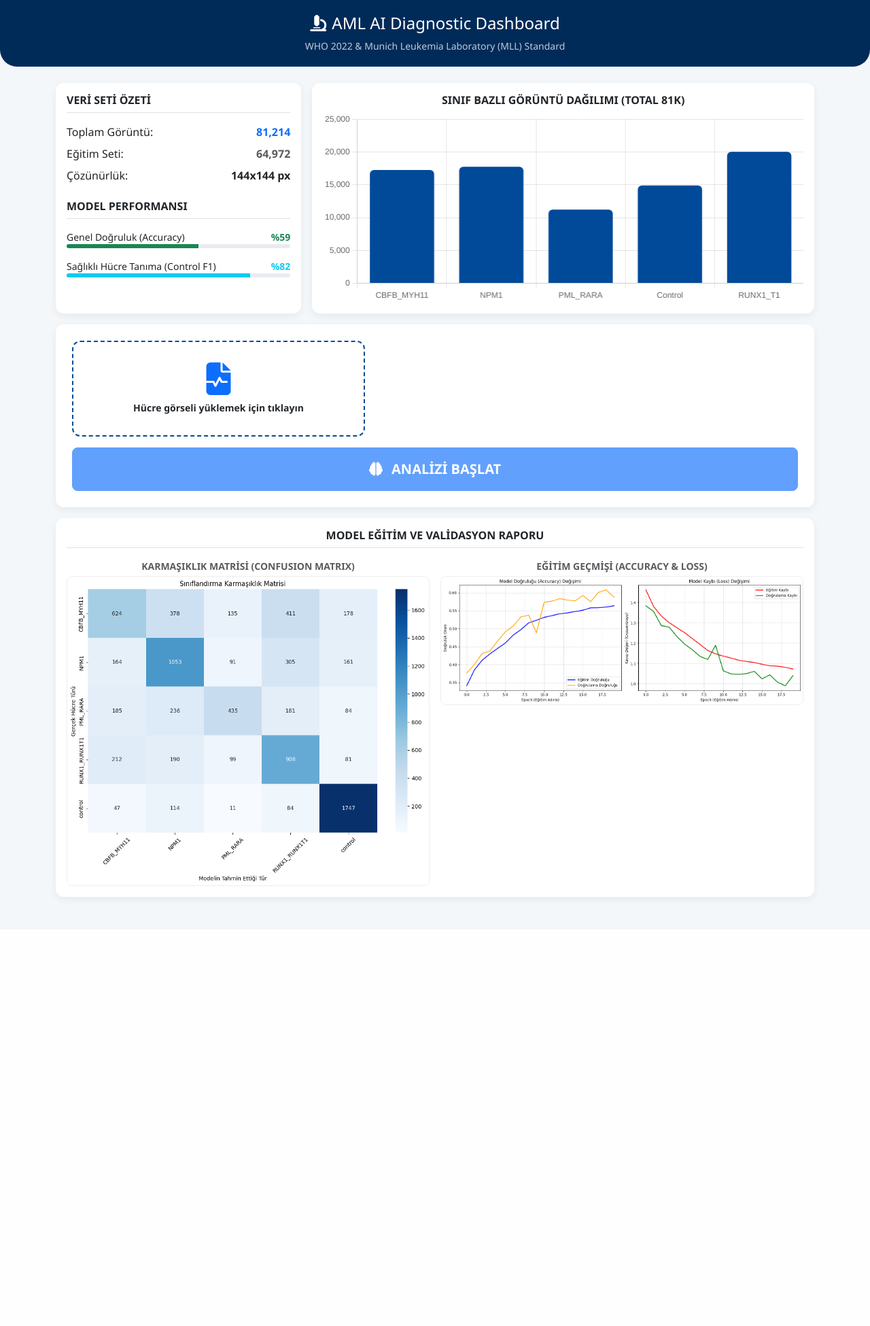
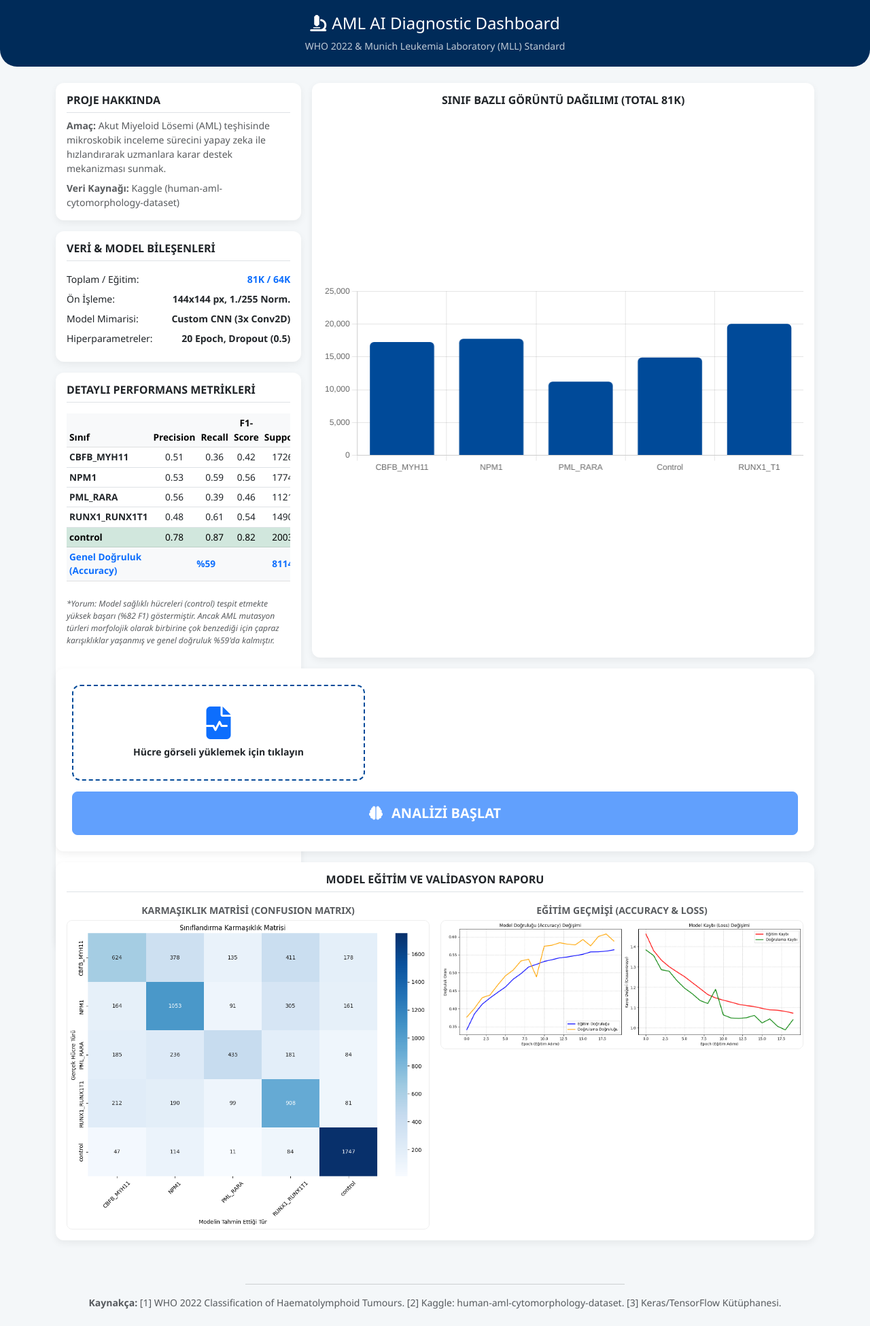
Before and after one commit to BigUnicorn/AML-AI-Diagnostic-Dashboard, a Flask app: page / in a window 1280 px wide. Shown: the whole page at 68% size. Before the commit the page ends 1328 px from the top, so only its background shows below. Run offline with Flask 3, Linux system fonts and the light colour scheme.

Commit message:
Update index.html

```diff
--- a/templates/index.html
+++ b/templates/index.html
@@ -17,6 +17,9 @@
         #previewImg { max-height: 200px; border-radius: 8px; display: none; margin: 15px auto; border: 1px solid #ddd; }
         .result-panel { display: none; background: #eef9f1; border-left: 5px solid #28a745; padding: 15px; border-radius: 8px; }
         .eval-img { width: 100%; border-radius: 8px; border: 1px solid #eee; }
+
+        /* Tablo yazı boyutunu mobilde daha okunaklı yapmak için */
+        .metrics-table { font-size: 0.85rem; }
     </style>
 </head>
 <body>
@@ -32,26 +35,61 @@
     <div class="row g-3">
 
         <div class="col-lg-4">
+            <div class="card p-3 mb-3">
+                <h6 class="fw-bold border-bottom pb-2 mb-2">PROJE HAKKINDA</h6>
+                <p class="small text-muted mb-2">
+                    <strong>Amaç:</strong> Akut Miyeloid Lösemi (AML) teşhisinde mikroskobik inceleme sürecini yapay zeka ile hızlandırarak uzmanlara karar destek mekanizması sunmak.
+                </p>
+                <p class="small text-muted mb-0">
+                    <strong>Veri Kaynağı:</strong> Kaggle (human-aml-cytomorphology-dataset)
+                </p>
+            </div>
+
+            <div class="card p-3 mb-3">
+                <h6 class="fw-bold border-bottom pb-2 mb-3">VERİ & MODEL BİLEŞENLERİ</h6>
+                <div class="d-flex justify-content-between mb-2 small"><span>Toplam / Eğitim:</span><span class="fw-bold text-primary">81K / 64K</span></div>
+                <div class="d-flex justify-content-between mb-2 small"><span>Ön İşleme:</span><span class="fw-bold">144x144 px, 1./255 Norm.</span></div>
+                <div class="d-flex justify-content-between mb-2 small"><span>Model Mimarisi:</span><span class="fw-bold">Custom CNN (3x Conv2D)</span></div>
+                <div class="d-flex justify-content-between mb-2 small"><span>Hiperparametreler:</span><span class="fw-bold">20 Epoch, Dropout (0.5)</span></div>
+            </div>
+
             <div class="card p-3 h-100">
-                <h6 class="fw-bold border-bottom pb-2 mb-3">VERİ SETİ ÖZETİ</h6>
-                <div class="d-flex justify-content-between mb-2"><span>Toplam Görüntü:</span><span class="fw-bold text-primary">81,214</span></div>
-                <div class="d-flex justify-content-between mb-2"><span>Eğitim Seti:</span><span class="fw-bold text-muted">64,972</span></div>
-                <div class="d-flex justify-content-between mb-4"><span>Çözünürlük:</span><span class="fw-bold">144x144 px</span></div>
-
-                <h6 class="fw-bold border-bottom pb-2 mb-3">MODEL PERFORMANSI</h6>
-                <div class="mb-3">
-                    <div class="d-flex justify-content-between small"><span>Genel Doğruluk (Accuracy)</span><span class="fw-bold text-success">%{{ (metrics.accuracy * 100)|int }}</span></div>
-                    <div class="progress" style="height: 6px;"><div class="progress-bar bg-success" style="width: 59%"></div></div>
+                <h6 class="fw-bold border-bottom pb-2 mb-3">DETAYLI PERFORMANS METRİKLERİ</h6>
+                <div class="table-responsive">
+                    <table class="table table-sm table-hover text-center align-middle metrics-table">
+                        <thead class="table-light">
+                            <tr>
+                                <th class="text-start">Sınıf</th>
+                                <th>Precision</th>
+                                <th>Recall</th>
+                                <th>F1-Score</th>
+                                <th>Support</th>
+                            </tr>
+                        </thead>
+                        <tbody>
+                            <tr><td class="text-start fw-bold">CBFB_MYH11</td><td>0.51</td><td>0.36</td><td>0.42</td><td>1726</td></tr>
+                            <tr><td class="text-start fw-bold">NPM1</td><td>0.53</td><td>0.59</td><td>0.56</td><td>1774</td></tr>
+                            <tr><td class="text-start fw-bold">PML_RARA</td><td>0.56</td><td>0.39</td><td>0.46</td><td>1121</td></tr>
+                            <tr><td class="text-start fw-bold">RUNX1_RUNX1T1</td><td>0.48</td><td>0.61</td><td>0.54</td><td>1490</td></tr>
+                            <tr class="table-success"><td class="text-start fw-bold">control</td><td>0.78</td><td>0.87</td><td>0.82</td><td>2003</td></tr>
+                        </tbody>
+                        <tfoot class="table-light">
+                            <tr>
+                                <td class="text-start fw-bold text-primary">Genel Doğruluk (Accuracy)</td>
+                                <td colspan="3" class="text-center fw-bold text-primary">%59</td>
+                                <td class="fw-bold text-primary">8114</td>
+                            </tr>
+                        </tfoot>
+                    </table>
                 </div>
-                <div class="mb-3">
-                    <div class="d-flex justify-content-between small"><span>Sağlıklı Hücre Tanıma (Control F1)</span><span class="fw-bold text-info">%82</span></div>
-                    <div class="progress" style="height: 6px;"><div class="progress-bar bg-info" style="width: 82%"></div></div>
-                </div>
+                <p class="small text-muted mt-2 mb-0" style="font-size: 0.75rem;">
+                    <em>*Yorum: Model sağlıklı hücreleri (control) tespit etmekte yüksek başarı (%82 F1) göstermiştir. Ancak AML mutasyon türleri morfolojik olarak birbirine çok benzediği için çapraz karışıklıklar yaşanmış ve genel doğruluk %59'da kalmıştır.</em>
+                </p>
             </div>
         </div>
 
         <div class="col-lg-8">
-            <div class="card p-3">
+            <div class="card p-3 h-100">
                 <h6 class="fw-bold text-center mb-2">SINIF BAZLI GÖRÜNTÜ DAĞILIMI (TOTAL 81K)</h6>
                 <div class="chart-container">
                     <canvas id="barChart"></canvas>
@@ -71,7 +109,7 @@
                     </div>
                     <div class="col-md-7">
                         <img id="previewImg" src="#" alt="Önizleme">
-                        <div id="resultPanel" class="result-panel shadow-sm">
+                        <div id="resultPanel" class="result-panel shadow-sm mt-3 mt-md-0">
                             <h5 id="resClass" class="fw-bold text-dark mb-1">--</h5>
                             <p id="resDesc" class="text-muted small mb-2"></p>
                             <div class="d-flex justify-content-between border-top pt-2">
@@ -105,9 +143,17 @@
     </div>
 </div>
 
+<footer class="text-center mt-2 pb-4">
+    <div class="container">
+        <hr class="w-50 mx-auto text-muted">
+        <p class="small text-muted mb-0">
+            <strong>Kaynakça:</strong> [1] WHO 2022 Classification of Haematolymphoid Tumours. [2] Kaggle: human-aml-cytomorphology-dataset. [3] Keras/TensorFlow Kütüphanesi.
+        </p>
+    </div>
+</footer>
+
 <script src="https://cdn.jsdelivr.net/npm/chart.js"></script>
 <script>
-    // --- Bar Chart (Sonsuz büyüme engellenmiş) ---
     const ctx = document.getElementById('barChart').getContext('2d');
     new Chart(ctx, {
         type: 'bar',
@@ -155,7 +201,7 @@
             document.getElementById('resConf').innerText = data.confidence;
             document.getElementById('resDesc').innerText = data.description;
             document.getElementById('resultPanel').style.display = 'block';
-        } catch (e) { alert("Hata!"); }
+        } catch (e) { alert("Sunucu ile bağlantı kurulamadı veya bir hata oluştu!"); }
         finally { document.getElementById('runBtn').innerHTML = '<i class="fas fa-brain me-2"></i> ANALİZİ BAŞLAT'; }
     }
 </script>
```
